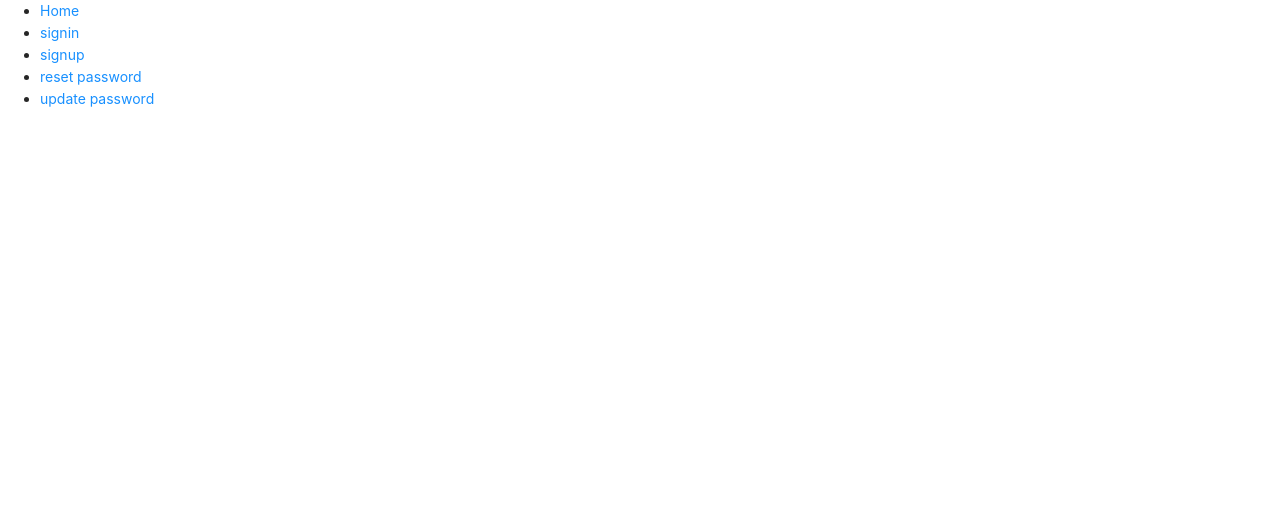
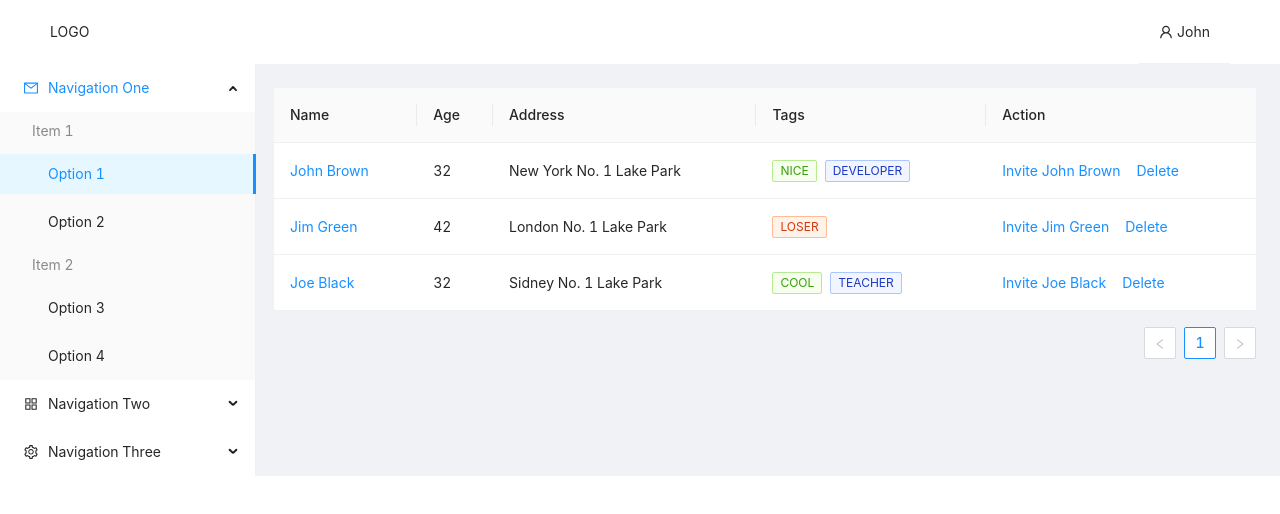
Before and after one commit to plathon/market-analytics-core, a React (Create React App) app: page / in a window 1280 px wide. Shown: the top 514 px of the page. Built offline with nearby package versions, Linux system fonts and the light colour scheme.

Commit message:
fix: router structure

```diff
--- a/src/App.js
+++ b/src/App.js
@@ -1,54 +1,61 @@
 import React from "react";
-import { BrowserRouter as Router, Switch, Route, Link } from "react-router-dom";
+import { BrowserRouter as Router, Route, Link } from "react-router-dom";
+import { Layout } from "antd";
+
+import Routes from "./Routes";
 
 import "./App.css";
 
-import Signin from "./pages/Signin";
-import Signup from "./pages/Signup";
-import ResetPassword from "./pages/ResetPassword";
-import UpdatePassword from "./pages/UpdatePassword";
+const { Content } = Layout;
 
 function App() {
   return (
-    <Router>
-      <div>
-        <nav>
-          <ul>
-            <li>
-              <Link to="/">Home</Link>
-            </li>
-            <li>
-              <Link to="/signin">signin</Link>
-            </li>
-            <li>
-              <Link to="/signup">signup</Link>
-            </li>
-            <li>
-              <Link to="/password/reset">reset password</Link>
-            </li>
-            <li>
-              <Link to="/password/update">update password</Link>
-            </li>
-          </ul>
-        </nav>
-        {/* A <Switch> looks through its children <Route>s and
-            renders the first one that matches the current URL. */}
-        <Switch>
-          <Route path="/signin">
-            <Signin />
-          </Route>
-          <Route path="/signup">
-            <Signup />
-          </Route>
-          <Route path="/password/reset">
-            <ResetPassword />
-          </Route>
-          <Route path="/password/update">
-            <UpdatePassword />
-          </Route>
-        </Switch>
-      </div>
-    </Router>
+    <Layout>
+      <Router>
+        {/* Render topbar */}
+        {Routes.map((route, index) => (
+          <Route
+            key={index}
+            path={route.path}
+            exact={route.exact}
+            component={route.topbar}
+          />
+        ))}
+
+        <Layout>
+          {/* Render sidebar */}
+          {Routes.map((route, index) => (
+            <Route
+              key={index}
+              path={route.path}
+              exact={route.exact}
+              component={route.sidebar}
+            />
+          ))}
+
+          <Layout style={{ paddingLeft: 50 }}>
+            <Content
+              className="site-layout-background"
+              style={{
+                padding: 24,
+                margin: 0,
+                minHeight: 280
+              }}
+            >
+              {/* Render main */}
+              {Routes.map((route, index) => (
+                <Route
+                  key={index}
+                  path={route.path}
+                  exact={route.exact}
+                  component={route.main}
+                />
+              ))}
+            </Content>
+          </Layout>
+        </Layout>
+      </Router>
+    </Layout>
   );
 }
 
--- /dev/null
+++ b/src/Routes.js
@@ -0,0 +1,48 @@
+import React from "react";
+
+import Sidebar from "./components/wrap/Sidebar";
+import Topbar from "./components/wrap/Topbar";
+
+import RegisterPage from "./pages/Signup";
+import LoginPage from "./pages/Signin";
+
+import ResetPasswordPage from "./pages/ResetPassword";
+import UpdatePasswordPage from "./pages/UpdatePassword";
+
+import HomePage from "./pages/Home";
+
+const routes = [
+  {
+    path: "/",
+    exact: true,
+    topbar: () => <Topbar />,
+    sidebar: () => <Sidebar />,
+    main: () => <HomePage />
+  },
+  {
+    path: "/signup",
+    topbar: () => <div></div>,
+    sidebar: () => <div></div>,
+    main: () => <RegisterPage />
+  },
+  {
+    path: "/signin",
+    topbar: () => <div></div>,
+    sidebar: () => <div></div>,
+    main: () => <LoginPage />
+  },
+  {
+    path: "/password/reset",
+    topbar: () => <div></div>,
+    sidebar: () => <div></div>,
+    main: () => <ResetPasswordPage />
+  },
+  {
+    path: "/password/update",
+    topbar: () => <div></div>,
+    sidebar: () => <div></div>,
+    main: () => <UpdatePasswordPage />
+  }
+];
+
+export default routes;
--- /dev/null
+++ b/src/components/wrap/Sidebar.js
@@ -0,0 +1,79 @@
+import React from "react";
+import { Layout, Menu } from "antd";
+import {
+  AppstoreOutlined,
+  MailOutlined,
+  SettingOutlined
+} from "@ant-design/icons";
+
+const { SubMenu } = Menu;
+const { Sider } = Layout;
+
+const handleClick = e => {
+  console.log("click ", e);
+};
+
+function Sidebar() {
+  return (
+    <Sider width={200} style={{ background: "#fff" }}>
+      <Menu
+        onClick={handleClick}
+        style={{ width: 256 }}
+        defaultSelectedKeys={["1"]}
+        defaultOpenKeys={["sub1"]}
+        mode="inline"
+      >
+        <SubMenu
+          key="sub1"
+          title={
+            <span>
+              <MailOutlined />
+              <span>Navigation One</span>
+            </span>
+          }
+        >
+          <Menu.ItemGroup key="g1" title="Item 1">
+            <Menu.Item key="1">Option 1</Menu.Item>
+            <Menu.Item key="2">Option 2</Menu.Item>
+          </Menu.ItemGroup>
+          <Menu.ItemGroup key="g2" title="Item 2">
+            <Menu.Item key="3">Option 3</Menu.Item>
+            <Menu.Item key="4">Option 4</Menu.Item>
+          </Menu.ItemGroup>
+        </SubMenu>
+        <SubMenu
+          key="sub2"
+          title={
+            <span>
+              <AppstoreOutlined />
+              <span>Navigation Two</span>
+            </span>
+          }
+        >
+          <Menu.Item key="5">Option 5</Menu.Item>
+          <Menu.Item key="6">Option 6</Menu.Item>
+          <SubMenu key="sub3" title="Submenu">
+            <Menu.Item key="7">Option 7</Menu.Item>
+            <Menu.Item key="8">Option 8</Menu.Item>
+          </SubMenu>
+        </SubMenu>
+        <SubMenu
+          key="sub4"
+          title={
+            <span>
+              <SettingOutlined />
+              <span>Navigation Three</span>
+            </span>
+          }
+        >
+          <Menu.Item key="9">Option 9</Menu.Item>
+          <Menu.Item key="10">Option 10</Menu.Item>
+          <Menu.Item key="11">Option 11</Menu.Item>
+          <Menu.Item key="12">Option 12</Menu.Item>
+        </SubMenu>
+      </Menu>
+    </Sider>
+  );
+}
+
+export default Sidebar;
--- /dev/null
+++ b/src/components/wrap/Topbar.js
@@ -0,0 +1,60 @@
+import React from "react";
+import { Layout, Menu, Dropdown } from "antd";
+import { UserOutlined } from "@ant-design/icons";
+const { Header } = Layout;
+
+const subMenu = (
+  <Menu>
+    <Menu.Item>
+      <a
+        target="_blank"
+        rel="noopener noreferrer"
+        href="http://www.alipay.com/"
+      >
+        Profile
+      </a>
+    </Menu.Item>
+    <Menu.Item>
+      <a target="_blank" rel="noopener noreferrer" href="http://www.tmall.com/">
+        Billing
+      </a>
+    </Menu.Item>
+    <Menu.Item>
+      <a
+        target="_blank"
+        rel="noopener noreferrer"
+        href="http://www.taobao.com/"
+      >
+        Settings
+      </a>
+    </Menu.Item>
+    <Menu.Divider />
+    <Menu.Item>
+      <a target="_blank" rel="noopener noreferrer" href="http://www.tmall.com/">
+        Logout
+      </a>
+    </Menu.Item>
+  </Menu>
+);
+
+export default () => (
+  <Header className="header" style={{ background: "#fff" }}>
+    <div className="logo" style={{ float: "left" }}>
+      LOGO
+    </div>
+    <Menu
+      theme="light"
+      mode="horizontal"
+      defaultSelectedKeys={["2"]}
+      style={{ lineHeight: "64px", float: "right" }}
+    >
+      <Menu.Item key="1">
+        <Dropdown overlay={subMenu} placement="bottomCenter">
+          <a target="_blank" rel="noopener noreferrer" href="/#">
+            <UserOutlined /> John
+          </a>
+        </Dropdown>
+      </Menu.Item>
+    </Menu>
+  </Header>
+);
--- /dev/null
+++ b/src/pages/Home.js
@@ -0,0 +1,77 @@
+import React from "react";
+import { Table, Tag } from "antd";
+
+const columns = [
+  {
+    title: "Name",
+    dataIndex: "name",
+    key: "name",
+    render: text => <a>{text}</a>
+  },
+  {
+    title: "Age",
+    dataIndex: "age",
+    key: "age"
+  },
+  {
+    title: "Address",
+    dataIndex: "address",
+    key: "address"
+  },
+  {
+    title: "Tags",
+    key: "tags",
+    dataIndex: "tags",
+    render: tags => (
+      <span>
+        {tags.map(tag => {
+          let color = tag.length > 5 ? "geekblue" : "green";
+          if (tag === "loser") {
+            color = "volcano";
+          }
+          return (
+            <Tag color={color} key={tag}>
+              {tag.toUpperCase()}
+            </Tag>
+          );
+        })}
+      </span>
+    )
+  },
+  {
+    title: "Action",
+    key: "action",
+    render: (text, record) => (
+      <span>
+        <a style={{ marginRight: 16 }}>Invite {record.name}</a>
+        <a>Delete</a>
+      </span>
+    )
+  }
+];
+
+const data = [
+  {
+    key: "1",
+    name: "John Brown",
+    age: 32,
+    address: "New York No. 1 Lake Park",
+    tags: ["nice", "developer"]
+  },
+  {
+    key: "2",
+    name: "Jim Green",
+    age: 42,
+    address: "London No. 1 Lake Park",
+    tags: ["loser"]
+  },
+  {
+    key: "3",
+    name: "Joe Black",
+    age: 32,
+    address: "Sidney No. 1 Lake Park",
+    tags: ["cool", "teacher"]
+  }
+];
+
+export default () => <Table columns={columns} dataSource={data} />;
```
